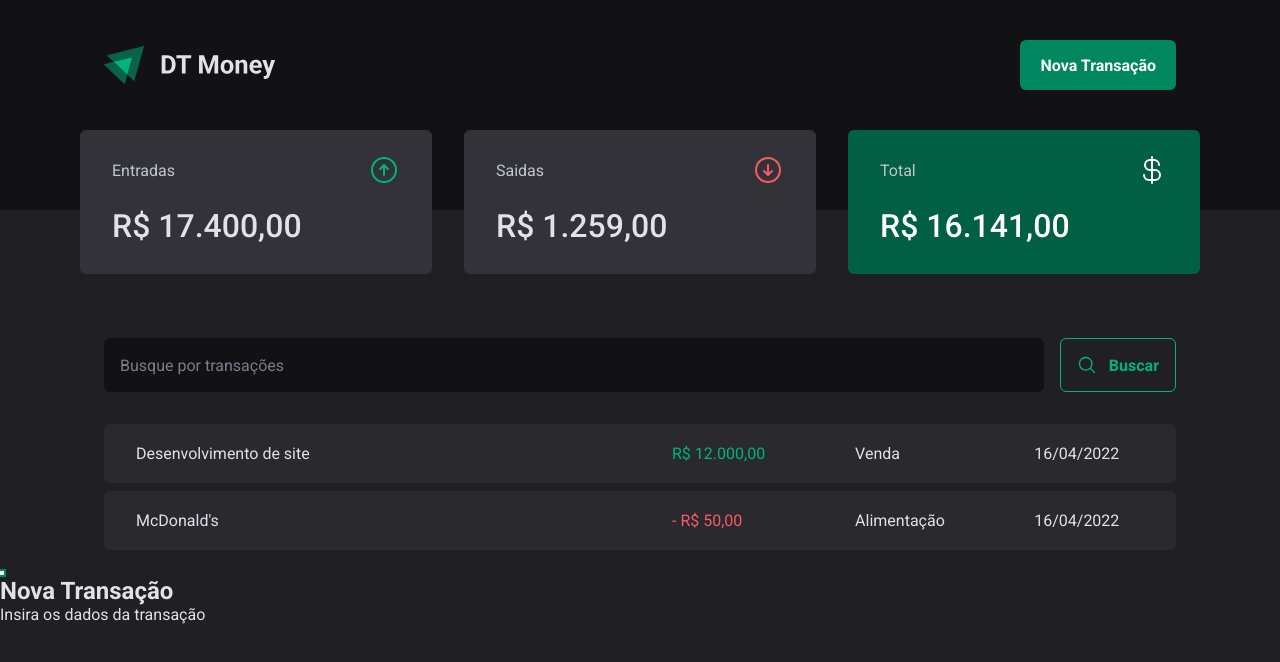
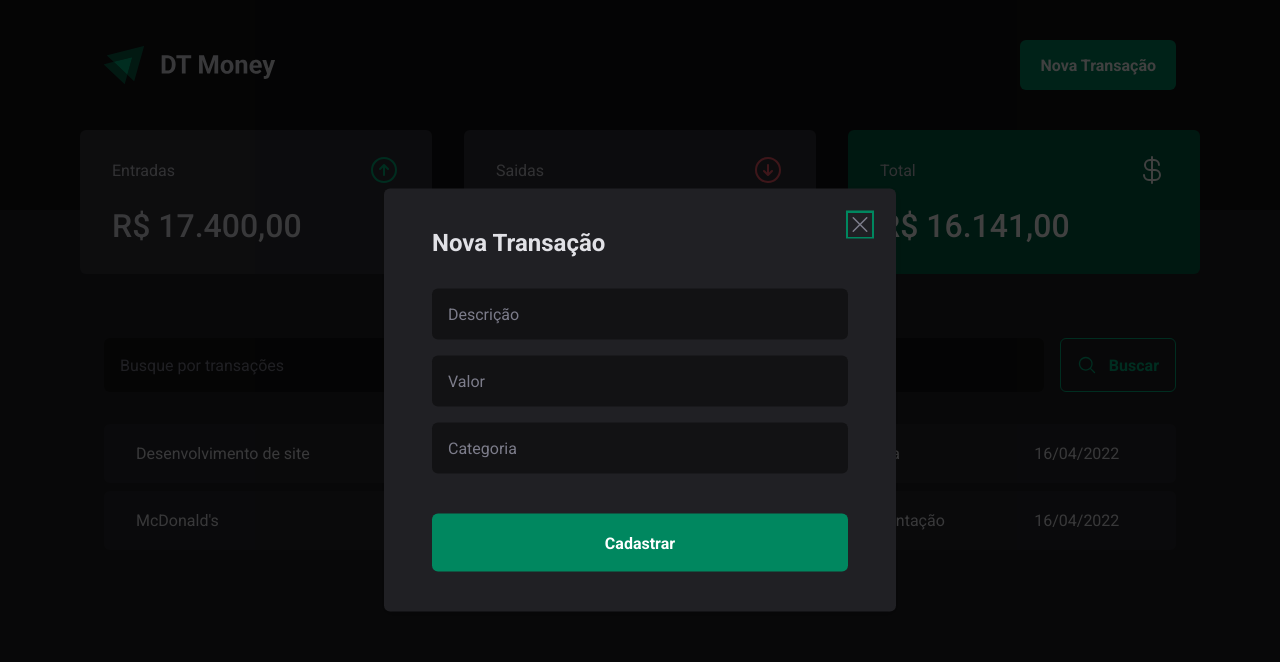
Before and after one commit to Robson16/dt-money, a React (Vite) app: page / in a window 1280 px wide. Both pictures are taken after a click on the button "Nova Transação". Shown: the top 662 px of the page. Built offline with nearby package versions, Linux system fonts and the light colour scheme.

Commit message:
Estrutura visual - Modal de nova transação

```diff
--- a/src/components/Header/index.tsx
+++ b/src/components/Header/index.tsx
@@ -1,5 +1,6 @@
 import * as Dialog from '@radix-ui/react-dialog'
 import logo from '../../assets/logo.svg'
+import { NewTransactionModal } from '../NewTransactionModal'
 import { HeaderContainer, HeaderContent, NewTransactionButton } from './styles'
 
 export function Header() {
@@ -13,16 +14,7 @@
             <NewTransactionButton>Nova Transação</NewTransactionButton>
           </Dialog.Trigger>
 
-          <Dialog.Portal>
-            <Dialog.Overlay />
-            <Dialog.Content>
-              <Dialog.Close />
-              <Dialog.Title>Nova Transação</Dialog.Title>
-              <Dialog.Description>
-                Insira os dados da transação
-              </Dialog.Description>
-            </Dialog.Content>
-          </Dialog.Portal>
+          <NewTransactionModal />
         </Dialog.Root>
       </HeaderContent>
     </HeaderContainer>
--- /dev/null
+++ b/src/components/NewTransactionModal/index.tsx
@@ -0,0 +1,25 @@
+import * as Dialog from '@radix-ui/react-dialog'
+import { CloseButton, Content, Overlay } from './styles'
+import { PiX } from 'react-icons/pi'
+
+export function NewTransactionModal() {
+  return (
+    <Dialog.Portal>
+      <Overlay />
+
+      <Content>
+        <CloseButton>
+          <PiX size={24} />
+        </CloseButton>
+        <Dialog.Title>Nova Transação</Dialog.Title>
+
+        <form action="">
+          <input type="text" placeholder="Descrição" required />
+          <input type="number" placeholder="Valor" required />
+          <input type="text" placeholder="Categoria" required />
+          <button type="submit">Cadastrar</button>
+        </form>
+      </Content>
+    </Dialog.Portal>
+  )
+}
--- /dev/null
+++ b/src/components/NewTransactionModal/styles.ts
@@ -0,0 +1,70 @@
+import * as Dialog from '@radix-ui/react-dialog'
+import { styled } from 'styled-components'
+
+export const Overlay = styled(Dialog.Overlay)`
+  position: fixed;
+  width: 100vw;
+  height: 100vh;
+  inset: 0;
+  background: rgba(0, 0, 0, 0.75);
+`
+
+export const Content = styled(Dialog.Content)`
+  min-width: 32rem;
+  border-radius: 6px;
+  padding: 2.5rem 3rem;
+  background: ${(props) => props.theme['gray-800']};
+
+  position: fixed;
+  top: 50%;
+  left: 50%;
+  transform: translate(-50%, -50%);
+  box-shadow: 0 2px 10px rgba(0, 0, 0, 0.1);
+
+  form {
+    margin-top: 2rem;
+
+    display: flex;
+    flex-direction: column;
+    gap: 1rem;
+
+    input {
+      border-radius: 6px;
+      border: 0;
+      background: ${(props) => props.theme['gray-900']};
+      color: ${(props) => props.theme['gray-300']};
+      padding: 1rem;
+
+      &::placeholder {
+        color: ${(props) => props.theme['gray-500']};
+      }
+    }
+
+    button[type='submit'] {
+      height: 58px;
+      border: 0;
+      background: ${(props) => props.theme['green-500']};
+      color: ${(props) => props.theme.white};
+      font-weight: bold;
+      padding: 0 1.25rem;
+      border-radius: 6px;
+      margin-top: 1.5rem;
+      cursor: pointer;
+
+      &:hover {
+        background: ${(props) => props.theme['green-700']};
+        transition: background-color 0.2s;
+      }
+    }
+  }
+`
+export const CloseButton = styled(Dialog.Close)`
+  position: absolute;
+  background: transparent;
+  border: 0;
+  top: 1.5rem;
+  right: 1.5rem;
+  line-height: 0;
+  color: ${(props) => props.theme['gray-500']};
+  cursor: pointer;
+`
```
